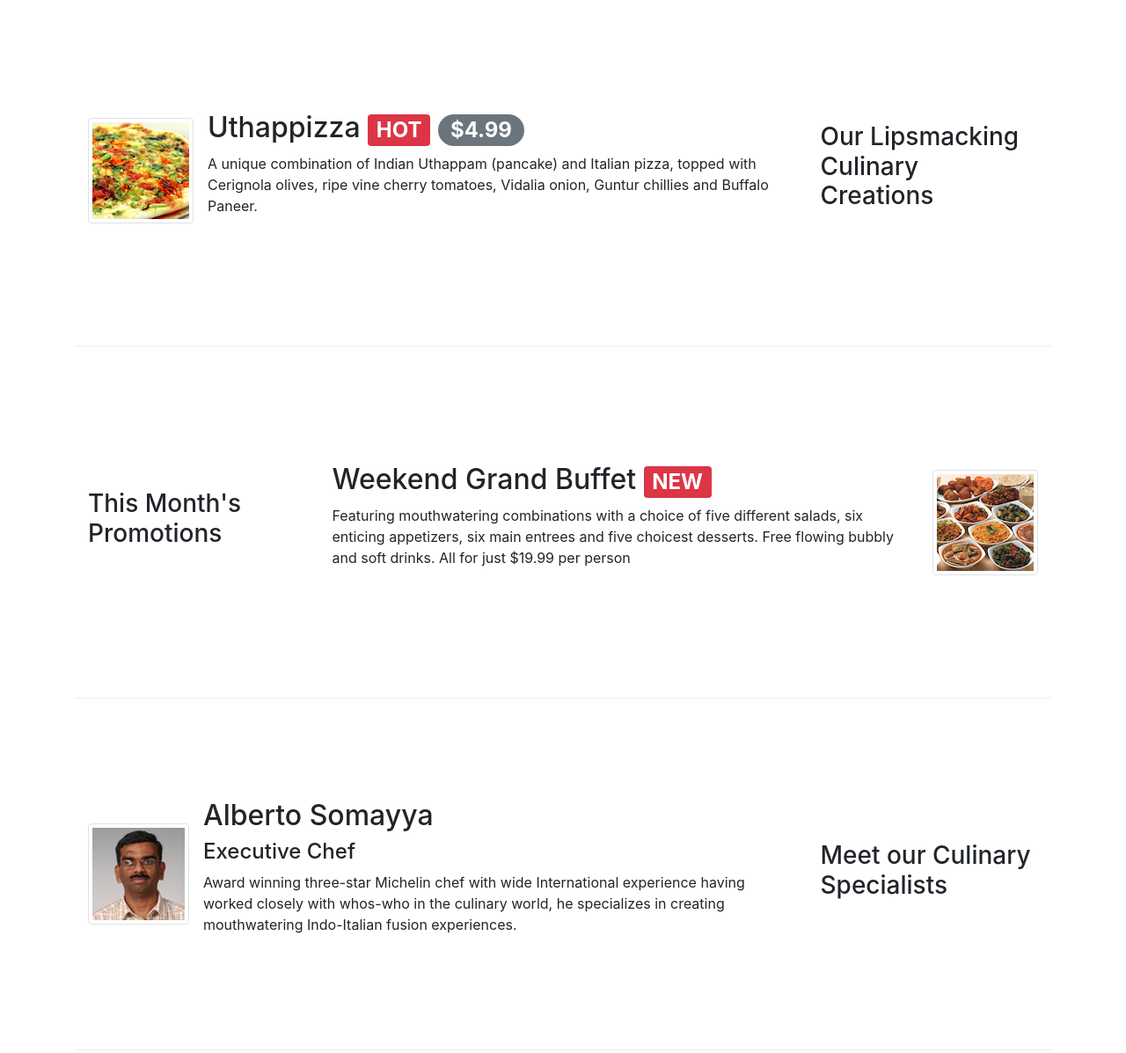
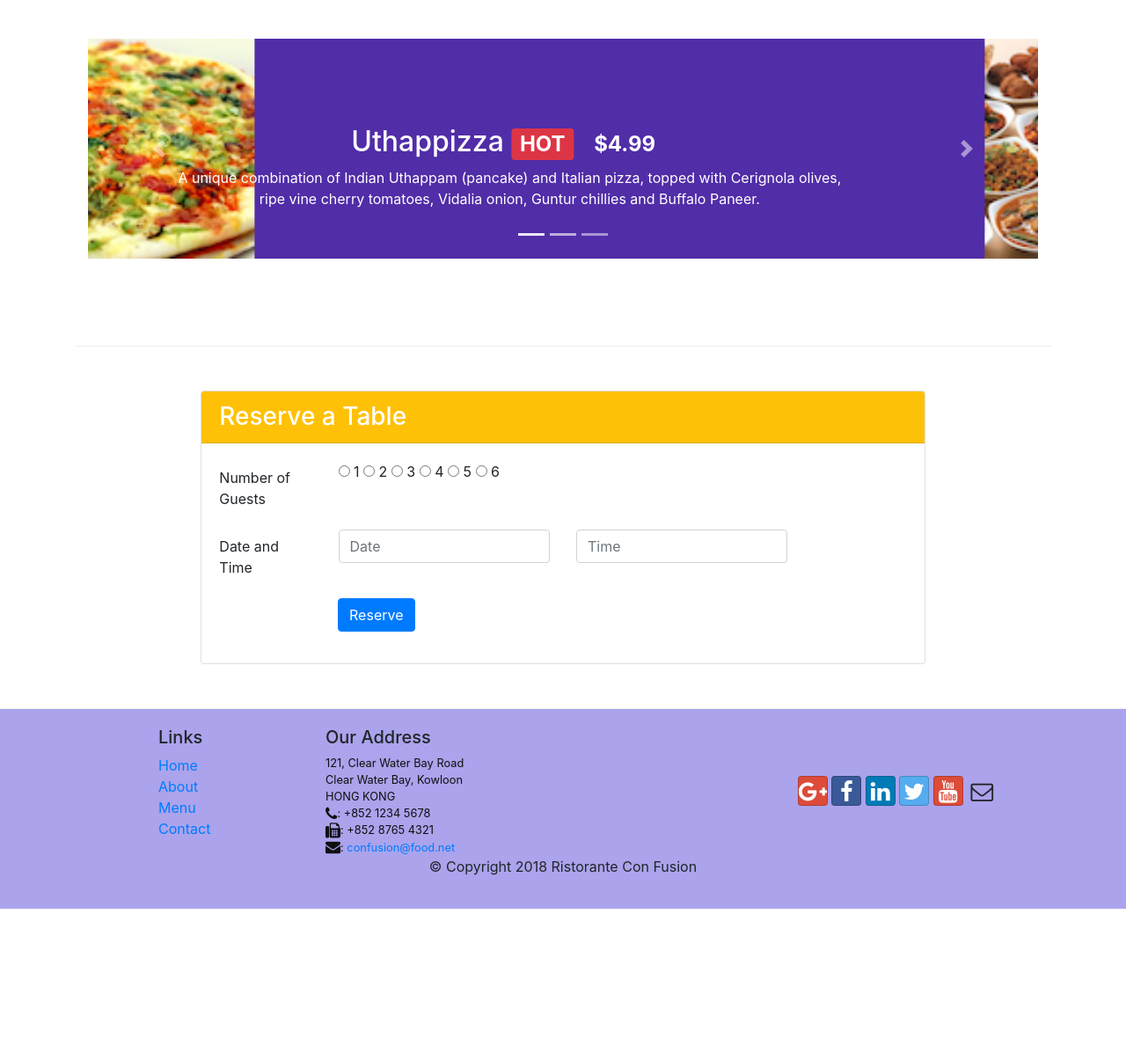
Before and after one commit to yashtiwari68/conFusion, a website: page index.html in a window 1280 px wide. Shown: the part 340-1537 px from the top of the page at 88% size. After the commit the page ends 1373 px from the top, so only its background shows below. Drawn offline with nearby package versions, Linux system fonts and the light colour scheme.

Commit message:
Carousel

```diff
--- a/css/styles.css
+++ b/css/styles.css
@@ -44,3 +44,17 @@
     border-bottom: 1px solid #ddd;
     padding: 10px;
 }
+.carousel {
+    background:#512DA8;
+}
+
+.carousel-item {
+  height: 250px;
+}
+
+.carousel-item img {
+    position: absolute;
+    top: 0;
+    left: 0;
+    min-height: 250px;
+}
--- a/index.html
+++ b/index.html
@@ -92,58 +92,54 @@
     </header>
 
     <div class = "container">
-        <div class = "row row-content align-items-center">
-            <div class="col-12 col-sm-4 order-sm-last col-md-3">
-                <h3>Our Lipsmacking Culinary Creations</h3>
-            </div>
-            <div class="col col-sm order-sm-first col-md">
-                <div class="media">
-                    <img class="d-flex mr-3 img-thumbnail align-self-center"
+        <div class="row row-content">
+            <div class="col">
+                <div id="mycarousel" class="carousel slide" data-ride="carousel">
+                    <div class="carousel-inner" role="listbox">
+                        <div class="carousel-item active">
+                            <img class="d-block img-fluid"
                                 src="img/uthappizza.png" alt="Uthappizza">
-                    <div class="media-body">
-                        <h2 class="mt-0">Uthappizza <span class="badge badge-danger">HOT</span> <span class="badge badge-pill badge-secondary">$4.99</span></h2>
-                        <p class="d-none d-sm-block">A unique combination of Indian Uthappam (pancake) and
+                            <div class="carousel-caption d-none d-md-block">
+                                <h2>Uthappizza <span class="badge badge-danger">HOT</span> <span class="badge badge-pill badge-default">$4.99</span></h2>
+                                <p >A unique combination of Indian Uthappam (pancake) and
                                     Italian pizza, topped with Cerignola olives, ripe vine
                                     cherry tomatoes, Vidalia onion, Guntur chillies and
                                     Buffalo Paneer.</p>
                             </div>
                         </div>
+                        <div class="carousel-item">
+                            <img class="d-block img-fluid"
+                            src="img/buffet.png" alt="Buffet">
+                        <div class="carousel-caption d-none d-md-block">
+                            <h2 >Weekend Grand Buffet <span class="badge badge-danger">NEW</span></h2>
+                        <p class = "d-none d-sm-block">Featuring mouthwatering combinations with a choice of five different salads, six enticing appetizers, six main entrees and five choicest desserts. Free flowing bubbly and soft drinks. All for just $19.99 per person </p>
                         </div>
                         </div>
-
-
-        <div class = "row row-content align-items-center">
-            <div class="col-12 col-sm-4 col-md-3">
-                <h3>This Month's Promotions</h3>
-            </div>
-            <div class="col col-sm col-md">
-                <div class="media">
-                    <div class="media-body">
-                        <h2 class="mt-0">Weekend Grand Buffet <span class="badge badge-danger">NEW</span></h2>
-                        <p class = "d-none d-sm-block">Featuring mouthwatering combinations with a choice of five different salads, six enticing appetizers, six main entrees and five choicest desserts. Free flowing bubbly and soft drinks. All for just $19.99 per person </p>
-                    </div>
-                    <img class="d-flex ml-3 img-thumbnail align-self-center"
-                        src="img/buffet.png" alt="Buffet">
-                </div>
-            </div>
-        </div>
-
-        <div class = "row row-content align-items-center">
-            <div class="col-12 col-sm-4 order-sm-last col-md-3">
-                <h3>Meet our Culinary Specialists</h3>
-            </div>
-            <div class="col col-sm order-sm-first col-md">
-                <div class="media">
+                        <div class="carousel-item">
                             <img class="d-flex mr-3 img-thumbnail align-self-center"
                             src="img/alberto.png" alt="Alberto Somayya">
-                    <div class="media-body">
-                        <h2 class="mt-0">Alberto Somayya</h2>
+                            <div class="carousel-caption d-none d-md-block">
+                            <h2>Alberto Somayya</h2>
                             <h4>Executive Chef</h4>
                             <p class="d-none d-sm-block">Award winning three-star Michelin chef with wide
                             International experience having worked closely with
                             whos-who in the culinary world, he specializes in
                             creating mouthwatering Indo-Italian fusion experiences.
                             </p>
+                        </div>
+                        </div>
+                        <ol class="carousel-indicators">
+                            <li data-target="#mycarousel" data-slide-to="0" class="active"></li>
+                            <li data-target="#mycarousel" data-slide-to="1"></li>
+                            <li data-target="#mycarousel" data-slide-to="2"></li>
+                        </ol>
+                        <a class="carousel-control-prev" href="#mycarousel" role="button" data-slide="prev">
+                            <span class="carousel-control-prev-icon"></span>
+                        </a>
+                        <a class="carousel-control-next" href="#mycarousel" role="button" data-slide="next">
+                            <span class="carousel-control-next-icon"></span>
+                        </a>
+                    </div>
                 </div>
              </div>
         </div>
```
Lines whose indentation alone changed are shown as unchanged.
